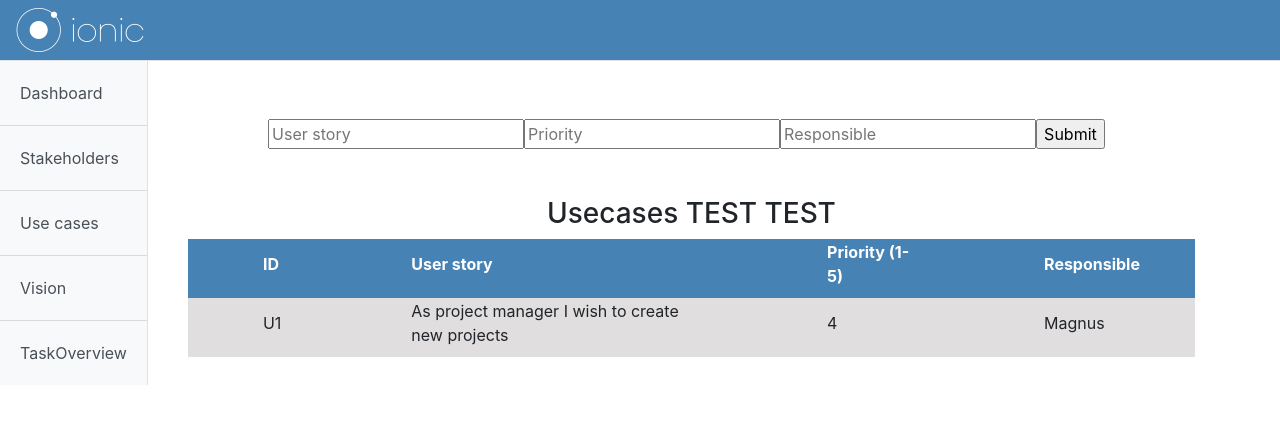
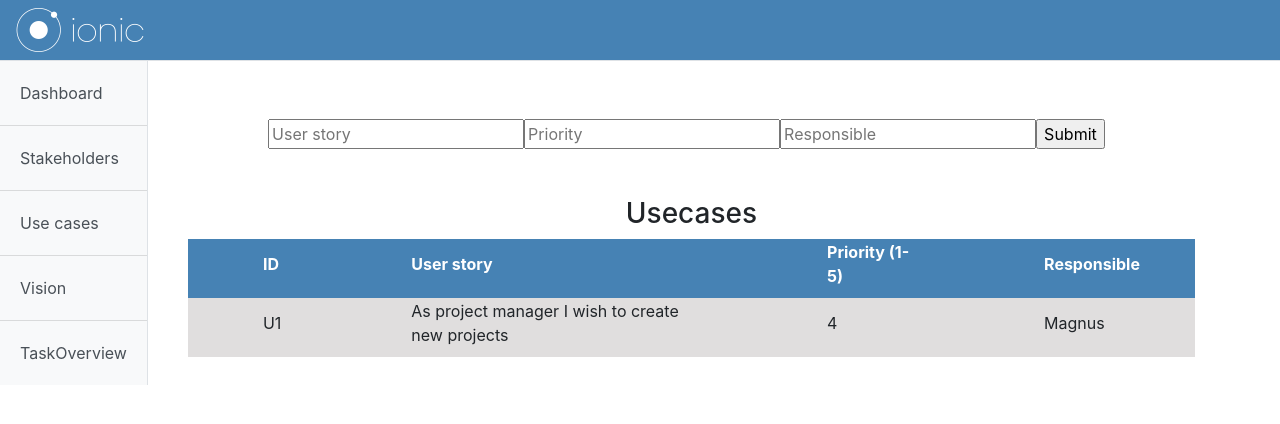
Before and after one commit to DTU-Gruppe-39/DevOps, a React (Create React App) app in the folder web/: page /#/Usecases in a window 1280 px wide. Shown: the top 424 px of the page. Built offline with nearby package versions, Linux system fonts and the light colour scheme.

Commit message:
Update Usecases.js

```diff
--- a/web/src/views/Usecases.js
+++ b/web/src/views/Usecases.js
@@ -32,7 +32,7 @@ import "./Usecases.css";
                     </div>
                     <div className="usecaseList d-flex justify-content-center">
                         <ul>
-                            <h3 className="d-flex justify-content-center">Usecases TEST TEST</h3>
+                            <h3 className="d-flex justify-content-center">Usecases</h3>
                             <table>
                                 <tr>
                                     <th>ID</th>
```
